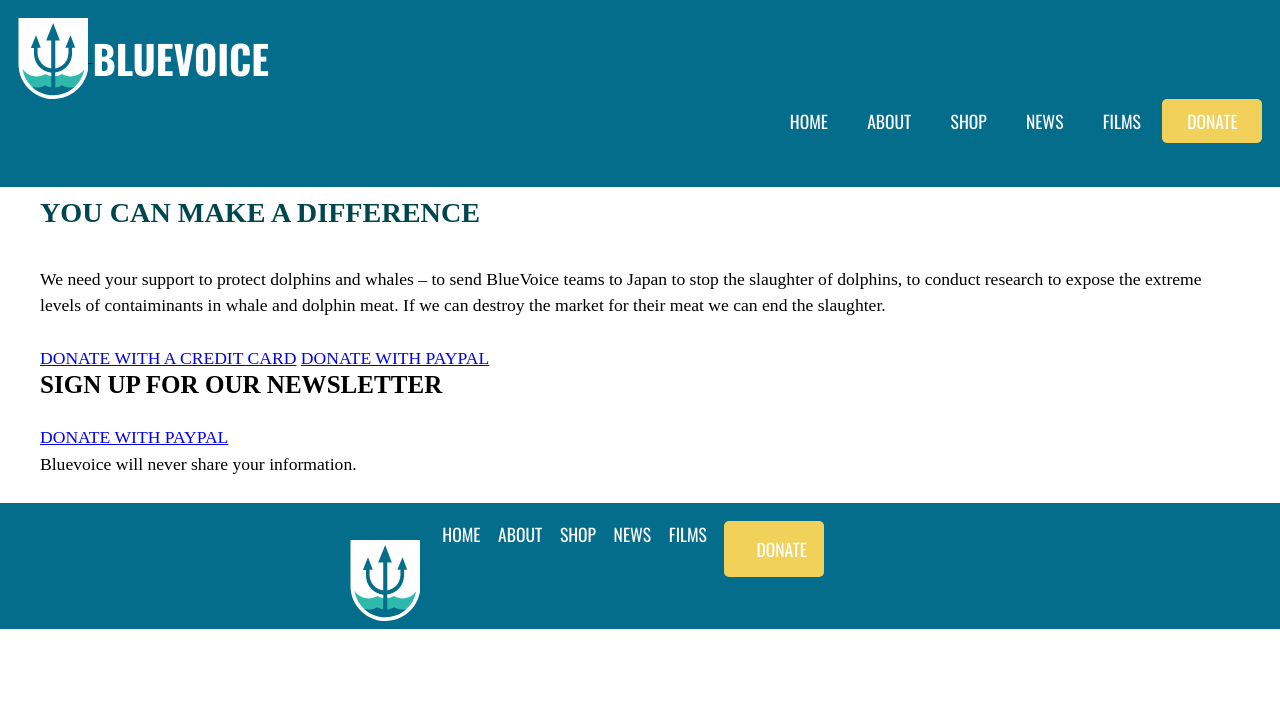
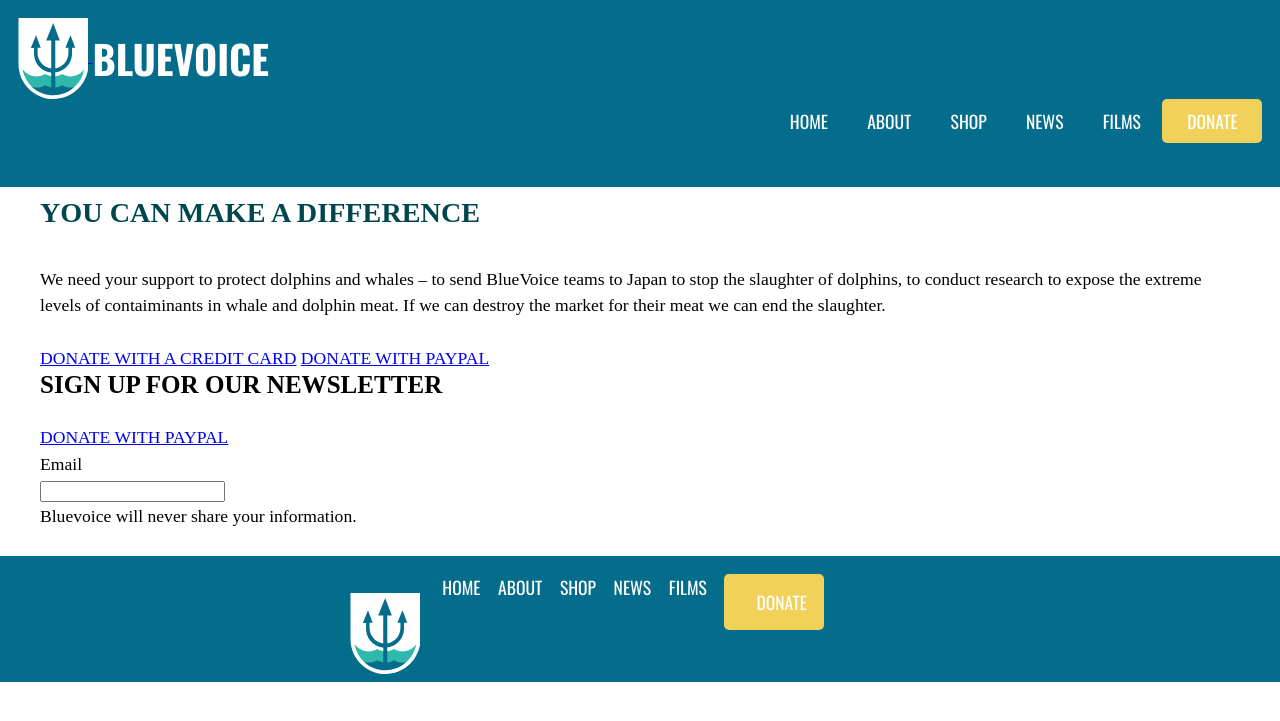
Before and after one commit to gumbey/blue-voice, a Jekyll site: the page built from donate.html, in a window 1280 px wide. Shown: the top 721 px of the page. Built offline with Jekyll 4.4.1, drawn with Linux system fonts in a browser that asks for light colours; nearby versions of some CDN libraries; some web fonts are replaced; a style sheet for code colours, icons or effects is not loaded.

Commit message:
doc(html): add e-mail form

```diff
--- a/donate.html
+++ b/donate.html
@@ -6,11 +6,23 @@
 
 <p>We need your support to protect dolphins and whales – to send BlueVoice teams to Japan to stop the slaughter of dolphins, to conduct research to expose the extreme levels of contaiminants in whale and dolphin meat. If we can destroy the market for their meat we can end the slaughter.</p>
 
-<a href="#">DONATE WITH A CREDIT CARD</a>
+<a class="" href="#">DONATE WITH A CREDIT CARD</a>
 
-<a href="#">DONATE WITH PAYPAL</a>
+<a class="" href="#">DONATE WITH PAYPAL</a>
 
 <h3>SIGN UP FOR OUR NEWSLETTER</h3>
 <a href="#">DONATE WITH PAYPAL</a>
 
+  <div>
+    <label class="desc" id="title3" for="Field3">
+      Email
+    </label>
+    <div>
+      <input id="Field3" name="Field3" type="email" spellcheck="false" value="" maxlength="255" tabindex="3">
+   </div>
+  </div>
+
+
+
+
 <p>Bluevoice will never share your information.</p>
```
